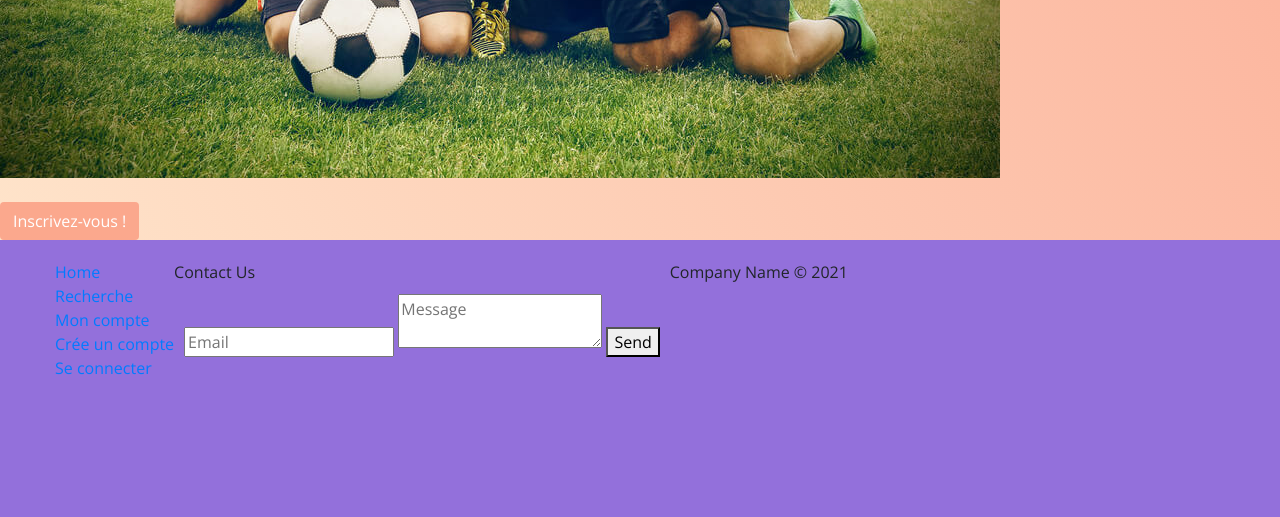
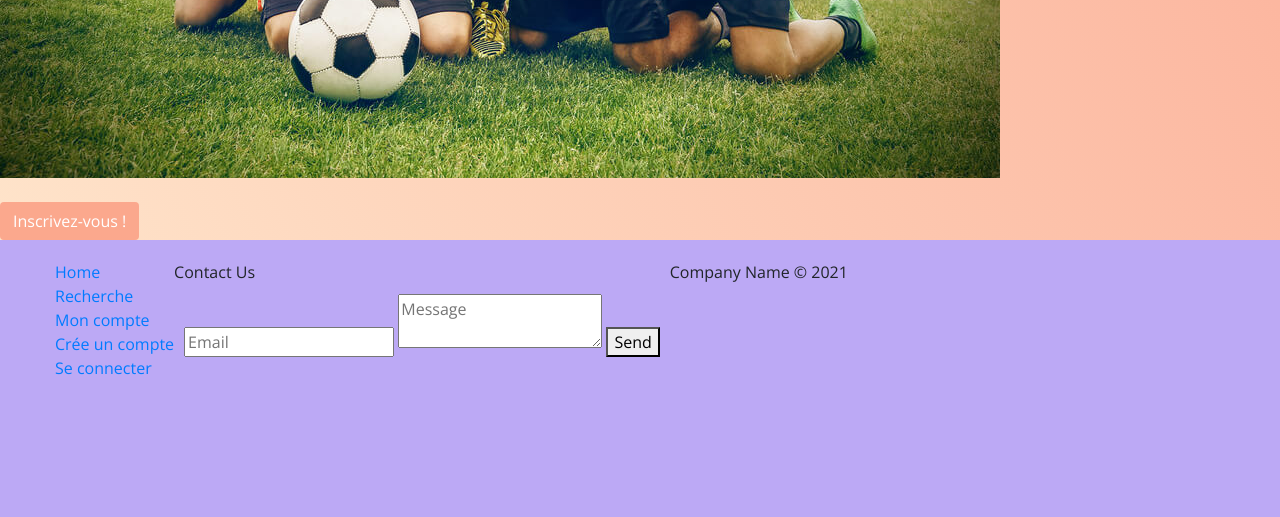
Before and after one commit to CharleneMartel/SiteDerencontre, a PHP site: page /Index.php in a window 1280 px wide. Shown: the part 849-1366 px from the top of the page. Run offline with PHP 8.4, Linux system fonts and the light colour scheme.

Commit message:
Update footer.php

```diff
--- a/Master_Data/footer.php
+++ b/Master_Data/footer.php
@@ -1,6 +1,6 @@
 <style>
   .footer {
-    background-color: #9370DB;
+    background-color: #BCA9F5;
     padding: 20px 30px 0;
     border: white;
     display: inline-flex;
```
